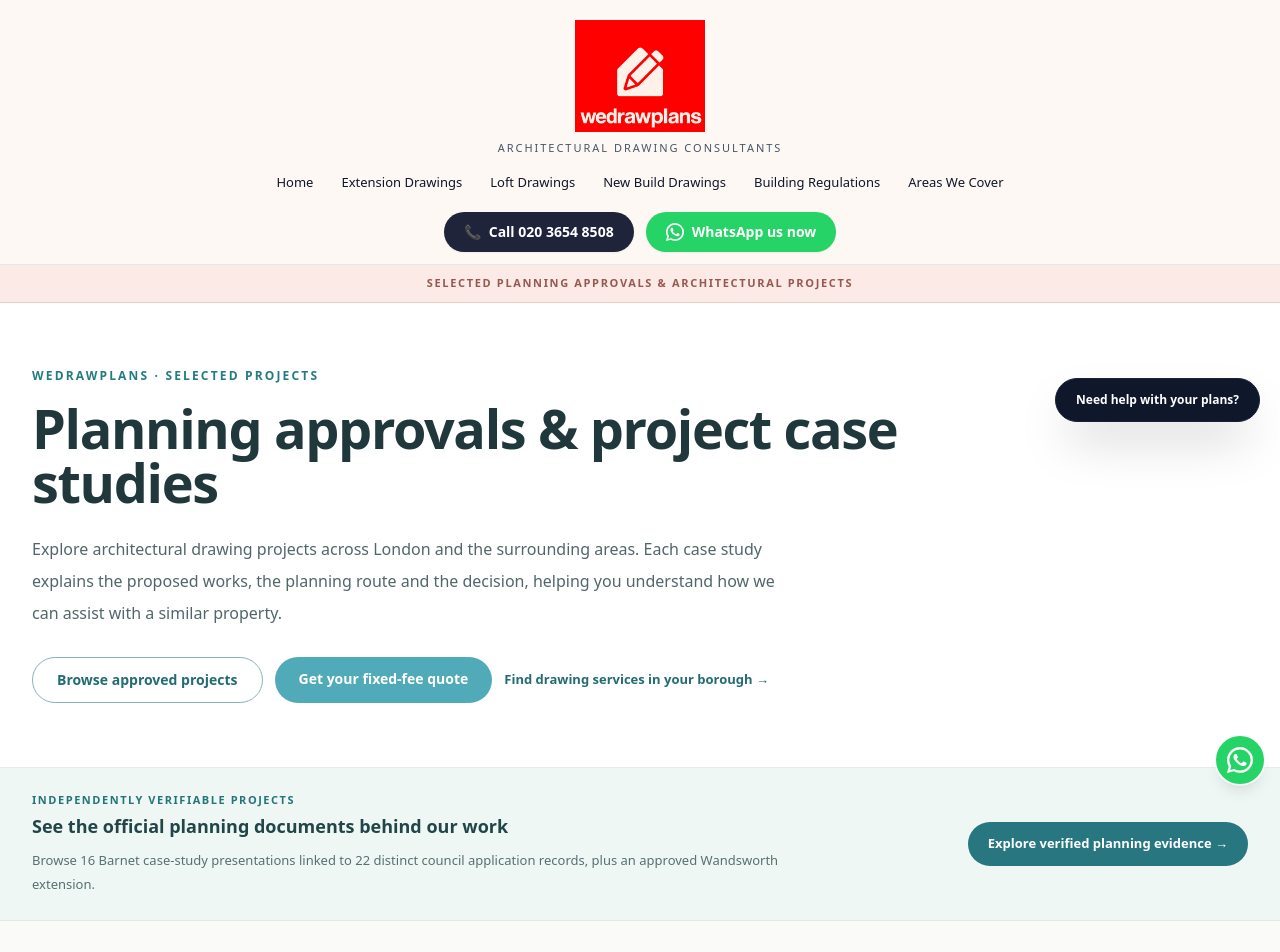
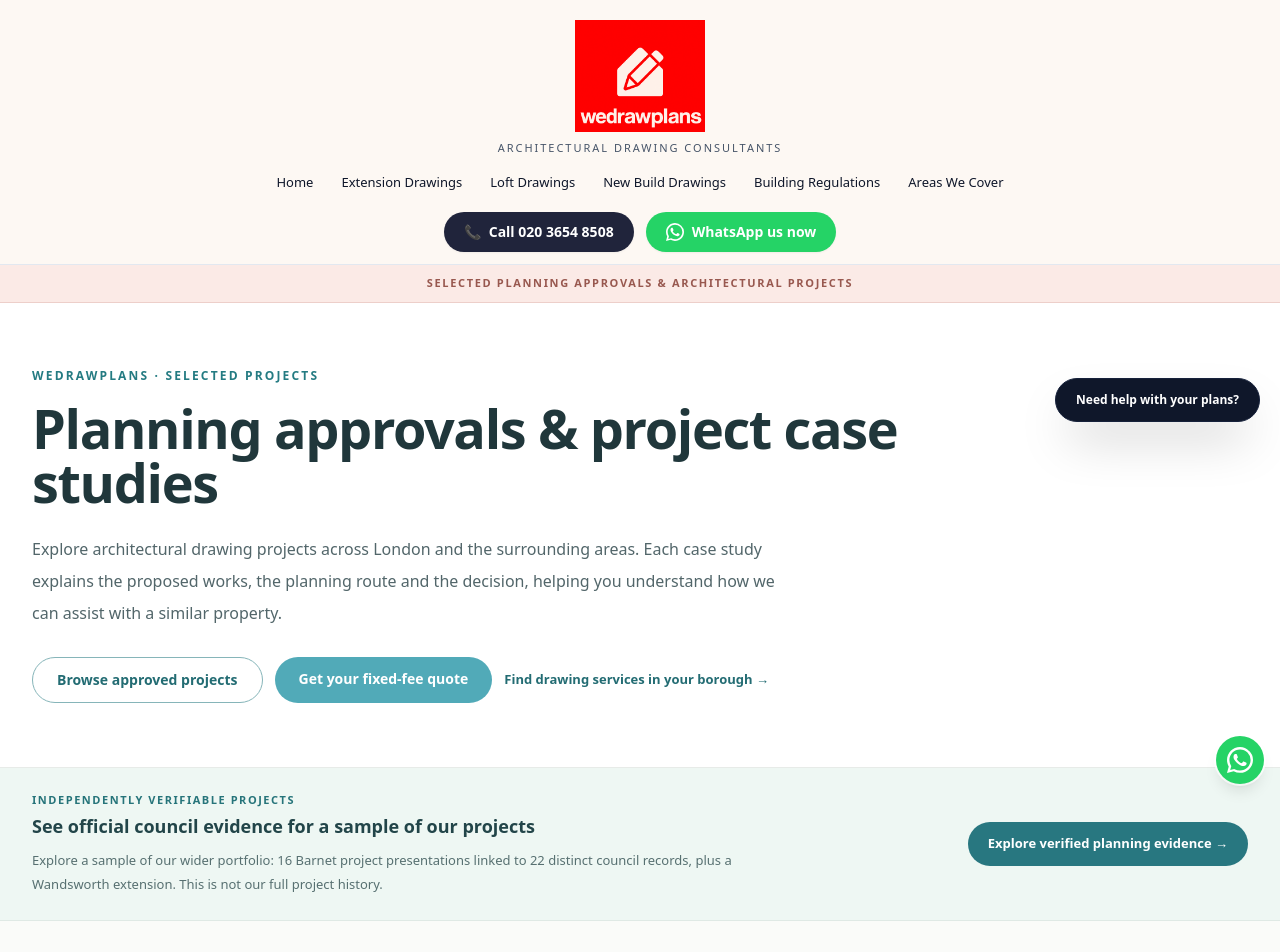
Before and after one commit to WEDRAWPLANS/wedrawplans, a Next.js app: page /case-studies in a window 1280 px wide. Shown: the top 952 px of the page. Built offline with nearby package versions, Linux system fonts and the light colour scheme.

Commit message:
Clarify verified planning case studies are a curated sample, not the full WEDRAWPLANS portfolio

```diff
--- a/pages/case-studies/index.tsx
+++ b/pages/case-studies/index.tsx
@@ -145,8 +145,8 @@ export default function CaseStudiesHub() {
           <div className="mx-auto flex max-w-7xl flex-col gap-4 px-5 py-6 sm:px-8 lg:flex-row lg:items-center lg:justify-between">
             <div>
               <p className="text-[11px] font-semibold uppercase tracking-[0.14em] text-[#26747a]">Independently verifiable projects</p>
-              <h2 className="mt-1 text-lg font-semibold text-[#224549]">See the official planning documents behind our work</h2>
-              <p className="mt-2 max-w-3xl text-[13px] leading-6 text-[#577071]">Browse 16 Barnet case-study presentations linked to 22 distinct council application records, plus an approved Wandsworth extension.</p>
+              <h2 className="mt-1 text-lg font-semibold text-[#224549]">See official council evidence for a sample of our projects</h2>
+              <p className="mt-2 max-w-3xl text-[13px] leading-6 text-[#577071]">Explore a sample of our wider portfolio: 16 Barnet project presentations linked to 22 distinct council records, plus a Wandsworth extension. This is not our full project history.</p>
             </div>
             <Link href="/verified-planning-approvals" className="inline-flex shrink-0 items-center justify-center rounded-full bg-[#287780] px-5 py-3 text-[13px] font-semibold text-white hover:bg-[#175a63]">
               Explore verified planning evidence →
```
